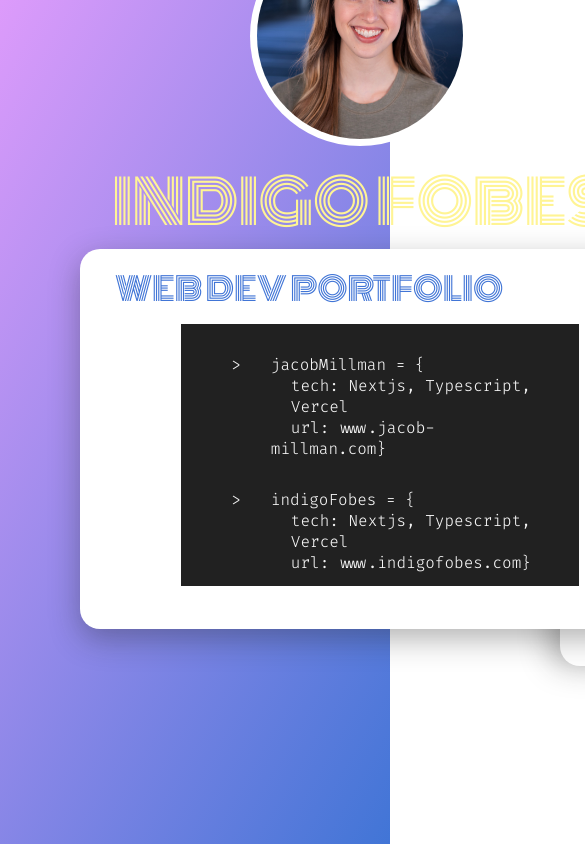
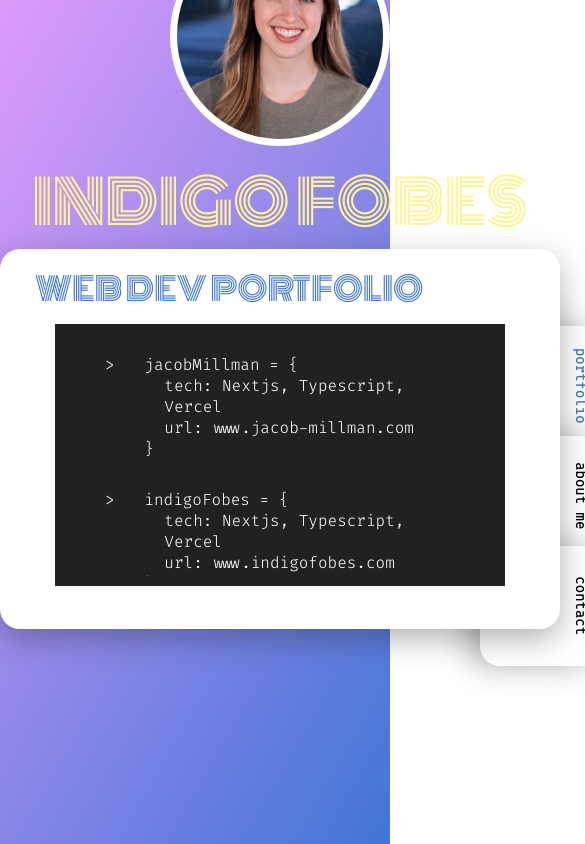
Before and after one commit to IndigoFobes/indigo-nextjs-portfolio, a Next.js app: page / in a window 390 px wide. Shown: the top 844 px of the page, 585 px wide, since content can reach past the window. Built offline with nearby package versions, Linux system fonts and the light colour scheme.

Commit message:
Fixed some responsive design issues. Working through mobile tabs now.

```diff
--- a/src/app/globals.css
+++ b/src/app/globals.css
@@ -59,3 +59,10 @@
   border-radius: 0px !important;
   width: 20px !important;
 }
+
+@media screen and (max-width: 1024px) {
+  .wrapper {
+    padding-left: 0px;
+    padding-right: 20px;
+  }
+}
--- a/src/components/mainContainer/mainContainer.module.css
+++ b/src/components/mainContainer/mainContainer.module.css
@@ -111,9 +111,14 @@
 
 @media screen and (max-width: 1024px) {
   .wrapper {
-    width: 700px;
+    width: 650px;
     height: 420px;
     padding: 15px;
+  }
+
+  .content {
+    margin-left: 0px;
+    width: 85%;
   }
 
   .title {
--- a/src/components/portfolio/Portfolio.tsx
+++ b/src/components/portfolio/Portfolio.tsx
@@ -113,14 +113,13 @@
                   className={styles.projectContent}
                 >{`${singleProject.title} = {`}</span>
                 <span className={styles.indent}>{`tech: ${techAsString}`}</span>
+
                 {singleProject.url && (
-                  <div>
-                    <span
-                      className={styles.indent}
-                    >{`url: ${singleProject.url}`}</span>
-                    <span>{`}`}</span>
-                  </div>
+                  <span
+                    className={styles.indent}
+                  >{`url: ${singleProject.url}`}</span>
                 )}
+                <span>{`}`}</span>
               </div>
             </div>
           );
--- a/src/components/project/Project.tsx
+++ b/src/components/project/Project.tsx
@@ -20,6 +20,7 @@
   return (
     <div className={styles.container}>
       <div className={styles.wrapper}>
+        {/* URL */}
         {clickedProject.url ? (
           <Link
             href={`https://${clickedProject.url}`}
@@ -33,7 +34,7 @@
             className={styles.title}
           >{`${clickedProject.title}... url coming soon!`}</span>
         )}
-
+        {/* FIRST TWO COMMENTS: GITHUB AND CLICK BELOW */}
         <div className={styles.comments}>
           <Link
             href={`https://${clickedProject.github}`}
@@ -45,6 +46,7 @@
           <span>{`// click below to view live!`}</span>
         </div>
         {clickedProject.url ? (
+          // IMAGE WITH URL
           <Link
             href={`https://${clickedProject.url}`}
             className={styles.imgContainer}
@@ -59,6 +61,7 @@
             <h4 className={styles.viewText}>view live!</h4>
           </Link>
         ) : (
+          // IMAGE WITHOUT URL
           <div className={styles.imgContainer}>
             <Image
               src={clickedProject.imageSrc}
@@ -68,11 +71,12 @@
             />
           </div>
         )}
-
+        {/* 3RD COMMENT: DESCRIPTION*/}
         <p className={styles.desc}>
           <span>{`// `}</span>
           {clickedProject.desc}
         </p>
+        {/* GITHUB ICON WITH LINK */}
         {clickedProject.github && (
           <Link href={`https://${clickedProject.github}`} target="_blank">
             <Image
@@ -84,15 +88,7 @@
             />
           </Link>
         )}
-
-        <span
-          className={styles.exit}
-          onClick={() => {
-            setOpen(false);
-          }}
-        >
-          x
-        </span>
+        {/* CLOSE BUTTON */}
         <span
           className={styles.exit}
           onClick={(e) => {
--- a/src/components/project/project.module.css
+++ b/src/components/project/project.module.css
@@ -66,7 +66,7 @@
 }
 
 .image,
-.imgNoUrl {
+.imageNoUrl {
   object-fit: cover;
   max-width: 100%;
   max-height: 100%;
@@ -128,3 +128,17 @@
   transform: scale(1.4);
   color: var(--accentTwo);
 }
+
+@media screen and (max-width: 1280px) {
+  .url {
+    font-size: 14px;
+  }
+
+  .comments {
+    font-size: 14px;
+  }
+
+  .desc {
+    font-size: 14px;
+  }
+}
```
